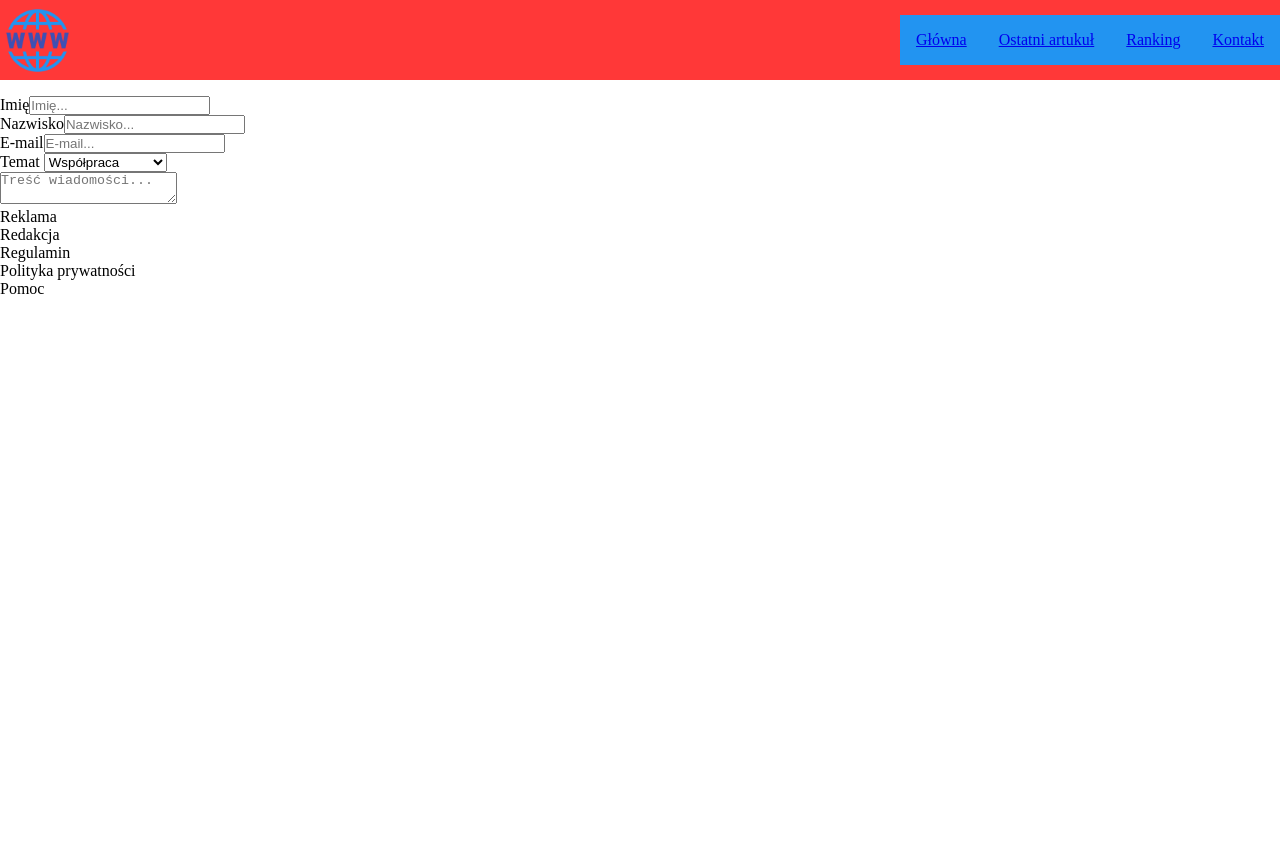
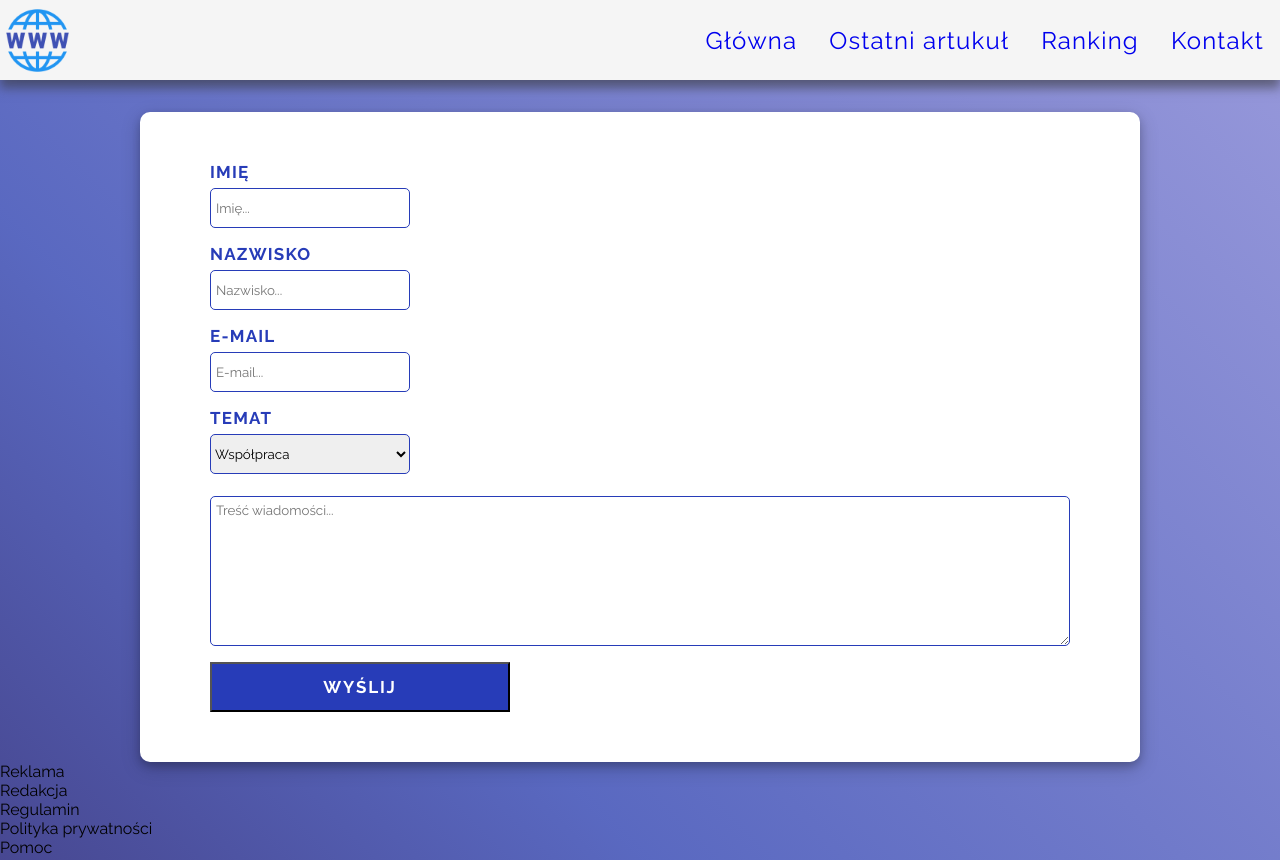
Before and after one commit to MaciejMu/Project1, a plain HTML site: page html/Contact.html in a window 1280 px wide. Shown: the top 860 px of the page. Drawn offline with Linux system fonts and the light colour scheme.

Commit message:
add style for contact

```diff
--- a/css/contact.css
+++ b/css/contact.css
@@ -0,0 +1,70 @@
+.main {
+  display: flex;
+  justify-content: center;
+  align-items: center;
+}
+.form {
+  background: white;
+  height: 650px;
+  width: 1000px;
+  display: flex;
+  flex-direction: column;
+  padding: 50px 70px 50px 70px;
+  border-radius: 10px;
+  box-shadow: 0 4px 8px 0 rgba(0, 0, 0, 0.2), 0 6px 20px 0 rgba(0, 0, 0, 0.19);
+}
+
+.input__name,
+.input__lastname,
+.input__email,
+.input__subject,
+.select,
+.textarea {
+  margin-top: 6px;
+  margin-bottom: 16px;
+  border-radius: 5px;
+  border: 1.5px solid #273cb8;
+}
+
+.input__name,
+.input__lastname,
+.input__email,
+.input__subject,
+.select {
+  width: 200px;
+  height: 40px;
+}
+
+.label__name,
+.label__lastname,
+.label__email,
+.label__subject {
+  font-weight: 600;
+  font-size: 17px;
+  text-transform: uppercase;
+  color: #273cb8;
+  letter-spacing: 1.2px;
+}
+
+.input__name,
+.input__lastname,
+.input__email,
+.input__subject,
+.textarea {
+  padding: 5px;
+}
+
+.textarea {
+  height: 150px;
+}
+
+.btn {
+  width: 300px;
+  height: 50px;
+  background: #273cb8;
+  color: white;
+  text-transform: uppercase;
+  font-weight: 700;
+  font-size: 17px;
+  letter-spacing: 1.8px;
+}
--- a/css/style.css
+++ b/css/style.css
@@ -2,12 +2,14 @@
   margin: 0;
   padding: 0;
   box-sizing: border-box;
+  font-family: "Raleway", sans-serif;
 }
 
 body {
   width: 100vw;
   height: 200vh;
-  margin-top: 6rem;
+  margin-top: 7rem;
+  background: linear-gradient(45deg, #2f1c53, #2e41b0ca, #9899db);
 }
 
 .header {
@@ -18,12 +20,14 @@ body {
   position: fixed;
   width: 100%;
   height: 5rem;
-  background: rgb(255, 56, 56);
   top: 0;
+  background: whitesmoke;
+  box-shadow: 0 8px 10px rgba(55, 55, 55, 0.576);
+  color: #273cb8;
+  letter-spacing: 1.2px;
 }
 
 .nav__list {
-  background: rgb(34, 148, 241);
   display: flex;
   flex-direction: row;
   list-style: none;
@@ -32,4 +36,12 @@ body {
 .nav__item {
   margin: 1rem;
   cursor: pointer;
+  text-decoration: none;
+  display: flex;
+  justify-content: center;
+  font-size: 1.5rem;
 }
+
+.nav__item:hover {
+  color: #2196f2;
+}
--- a/html/Contact.html
+++ b/html/Contact.html
@@ -4,12 +4,14 @@
     <meta charset="UTF-8" />
     <meta http-equiv="X-UA-Compatible" content="IE=edge" />
     <meta name="viewport" content="width=device-width, initial-scale=1.0" />
+    <style>
+      @import url("https://fonts.googleapis.com/css2?family=Raleway:wght@100;300;400;500;700&display=swap");
+    </style>
     <link rel="stylesheet" href="/css/style.css" />
     <link rel="stylesheet" href="/css/contact.css" />
     <title>Contact</title>
   </head>
   <body>
-    <main>
     <header class="header">
       <img
         src="/images/logo-website-website-logo-png-transparent-background-background-15.png"
@@ -18,15 +20,18 @@
       />
       <nav class="nav">
         <ul class="nav__list">
-            <li class="nav__item"><a href="/index.html">Główna</a></li>
-            <li class="nav__item">
-              <a href="/html/Last-Article.html">Ostatni artukuł</a>
+          <li><a class="nav__item" href="/index.html">Główna</a></li>
+          <li>
+            <a class="nav__item" href="/html/Last-Article.html"
+              >Ostatni artukuł</a
+            >
           </li>
-            <li class="nav__item"><a href="/html/Ranking.html">Ranking</a></li>
-            <li class="nav__item"><a href="/html/Contact.html">Kontakt</a></li>
+          <li><a class="nav__item" href="/html/Ranking.html">Ranking</a></li>
+          <li><a class="nav__item" href="/html/Contact.html">Kontakt</a></li>
         </ul>
       </nav>
     </header>
+    <main class="main">
       <form class="form">
         <label class="label__name">Imię</label
         ><input
@@ -35,8 +40,6 @@
           name="name"
           placeholder="Imię..."
         />
-      </form>
-      <form>
         <label class="label__lastname">Nazwisko</label
         ><input
           class="input__lastname"
@@ -44,8 +47,6 @@
           name="lastname"
           placeholder="Nazwisko..."
         />
-      </form>
-      <form>
         <label class="label__email">E-mail</label
         ><input
           class="input__email"
@@ -53,20 +54,19 @@
           name="email"
           placeholder="E-mail..."
         />
-      </form>
-      <form>
         <label class="label__subject">Temat</label>
-        <select name="subject">
+        <select class="select" name="subject">
           <option value="współpraca">Współpraca</option>
           <option value="zgłoszenie błedu">Zgłoszenie błedu</option>
           <option value="inne">Inne</option>
         </select>
-      </form>
         <textarea
           class="textarea"
           name="content"
           placeholder="Treść wiadomości..."
         ></textarea>
+        <button class="btn">Wyślij</button>
+      </form>
     </main>
     <footer class="footer">
       <ul class="footer__list">
```
Also changed, not shown: html/Last-Article.html (+10 -5 lines), html/Ranking.html (+10 -5 lines), index.html (+10 -5 lines). Lines whose indentation alone changed are shown as unchanged.
